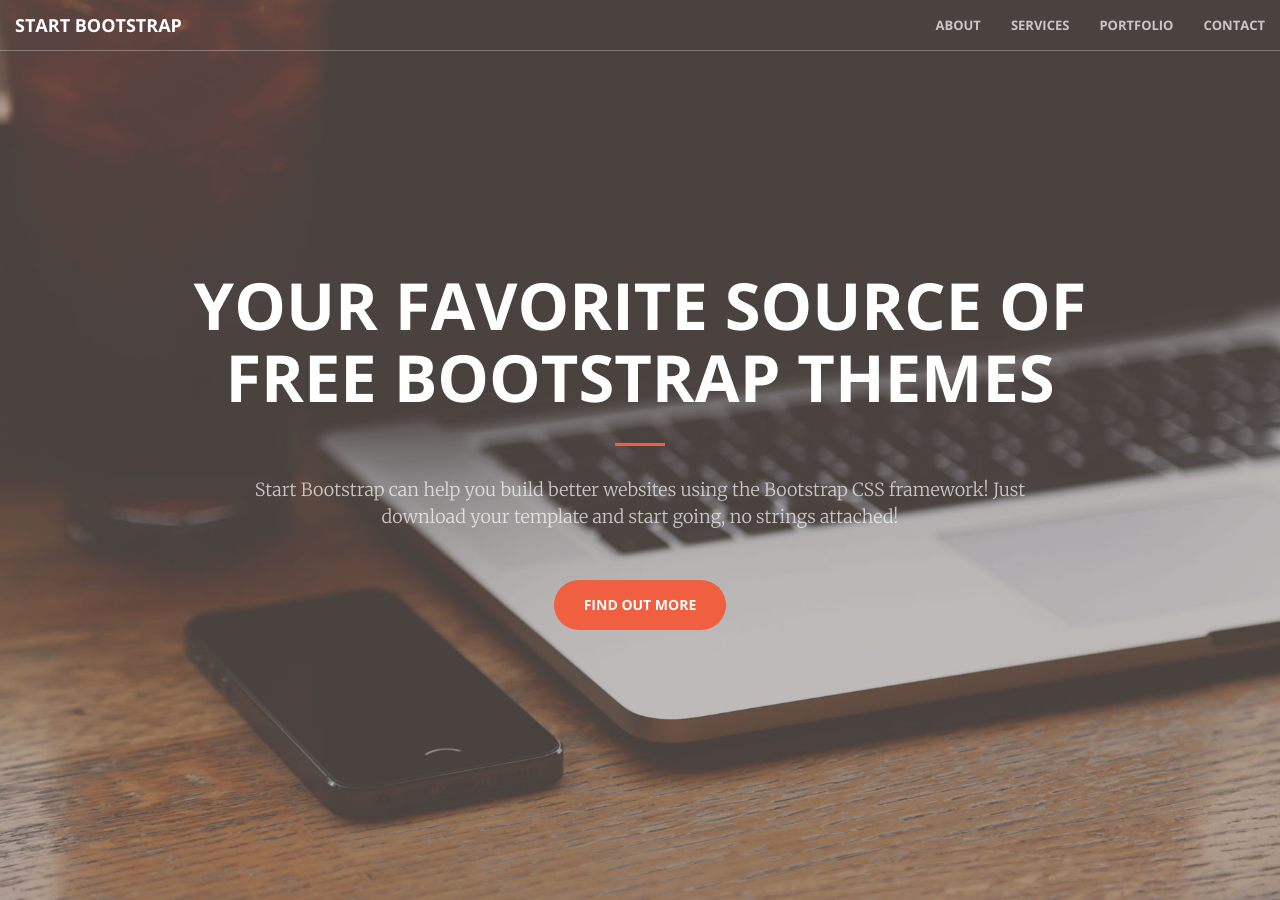
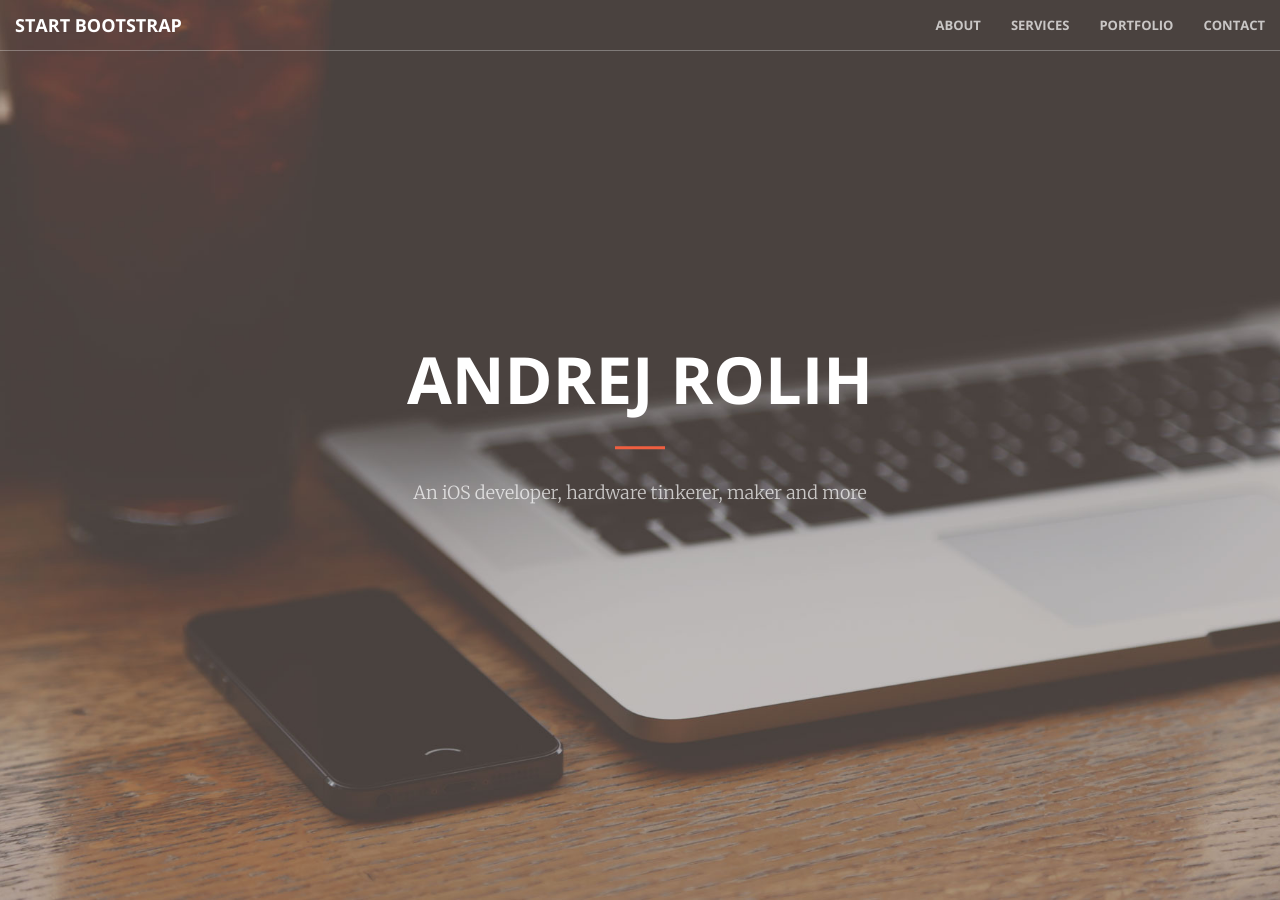
Before and after one commit to r00li/r00li.github.io, a Jekyll site: the page built from index.html, in a window 1280 px wide and 900 px high. Built offline with Jekyll 4.4.1, drawn with Linux system fonts in a browser that asks for light colours; some of the changed text lies outside the part shown.

Commit message:
Layout test

```diff
--- a/_config.yml
+++ b/_config.yml
@@ -3,7 +3,7 @@ title: Andrej Rolih
 email: roli.r00li@gmail.com
 description: An iOS developer, hardware tinkerer and more > # this means to ignore newlines until "baseurl:"
 baseurl: "" # the subpath of your site, e.g. /blog/
-url: "" # the base hostname & protocol for your site
+url: "http://www.r00li.com" # the base hostname & protocol for your site
 
 twitter_username: rolir00li
 github_username: r00li
--- a/_includes/header.html
+++ b/_includes/header.html
@@ -1,10 +1,9 @@
 <header>
     <div class="header-content">
         <div class="header-content-inner">
-            <h1>Your Favorite Source of Free Bootstrap Themes</h1>
+            <h1>Andrej Rolih</h1>
             <hr>
-            <p>Start Bootstrap can help you build better websites using the Bootstrap CSS framework! Just download your template and start going, no strings attached!</p>
-            <a href="#about" class="btn btn-primary btn-xl page-scroll">Find Out More</a>
+            <p>An iOS developer, hardware tinkerer, maker and more</p>
         </div>
     </div>
 </header>
--- a/_layouts/front.html
+++ b/_layouts/front.html
@@ -6,10 +6,7 @@
 <body id="page-top">
   {% include nav.html %}
   {% include header.html %}
-  {% include call-to-action.html %}
-  {% include services.html %}
   {% include portfolio.html %}
-  {% include aside.html %}
   {% include contact.html %}
   {% include scripts.html %}
 </body>
```
